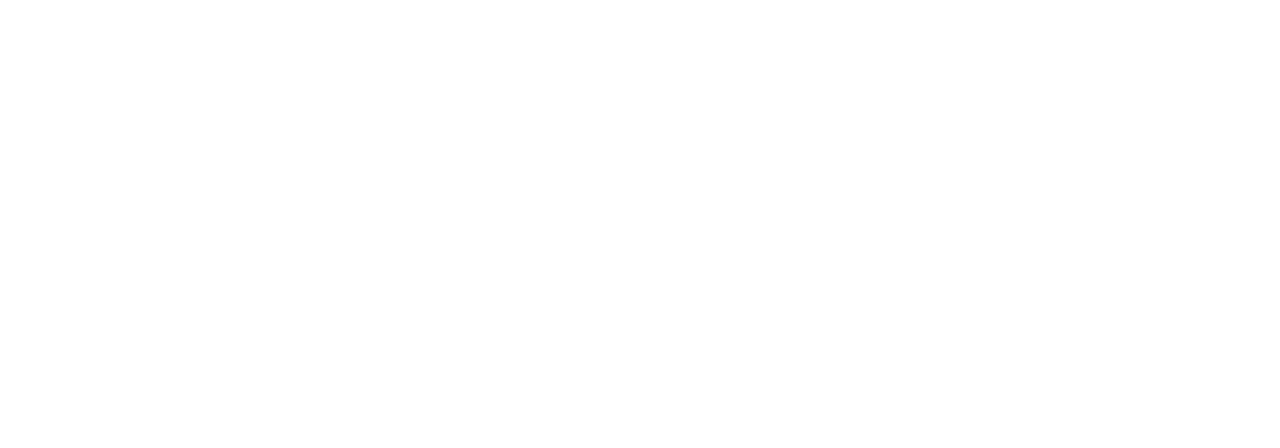
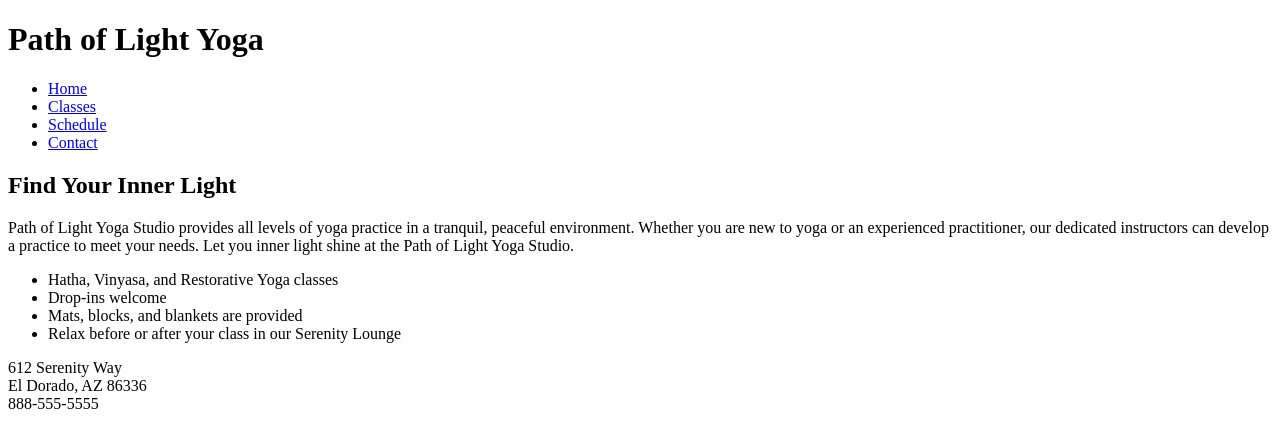
Before and after one commit to alina-moskalenko/Path_of_Light_Yoga_Studio, a plain HTML site: page index.html in a window 1280 px wide. Drawn offline with Linux system fonts and the light colour scheme.

Commit message:
index edited

```diff
--- a/index.html
+++ b/index.html
@@ -5,5 +5,47 @@
     <meta name="viewport" content="width=device-width, initial-scale=1.0" />
     <title>Path of Light Yoga Studio</title>
   </head>
-  <body></body>
+  <body>
+    <!-- header{h1} -->
+    <header>
+      <h1>Path of Light Yoga</h1>
+    </header>
+
+    <!-- ul>li*4>a -->
+    <nav>
+      <ul>
+        <li><a href="index.html">Home</a></li>
+        <li><a href="classes.html">Classes</a></li>
+        <li><a href="schedule.html">Schedule</a></li>
+        <li><a href="contact.html">Contact</a></li>
+      </ul>
+    </nav>
+    <!--main>h2{Find Your Inner Light} -->
+    <main>
+      <h2>Find Your Inner Light</h2>
+      <p>
+        Path of Light Yoga Studio provides all levels of yoga practice in a
+        tranquil, peaceful environment. Whether you are new to yoga or an
+        experienced practitioner, our dedicated instructors can develop a
+        practice to meet your needs. Let you inner light shine at the Path of
+        Light Yoga Studio.
+      </p>
+
+      <!-- ul>li*4 -->
+      <ul>
+        <li>Hatha, Vinyasa, and Restorative Yoga classes</li>
+        <li>Drop-ins welcome</li>
+        <li>Mats, blocks, and blankets are provided</li>
+        <li>Relax before or after your class in our Serenity Lounge</li>
+      </ul>
+
+      <div>
+        <p>
+          612 Serenity Way <br />
+          El Dorado, AZ 86336 <br />
+          888-555-5555
+        </p>
+      </div>
+    </main>
+  </body>
 </html>
```
